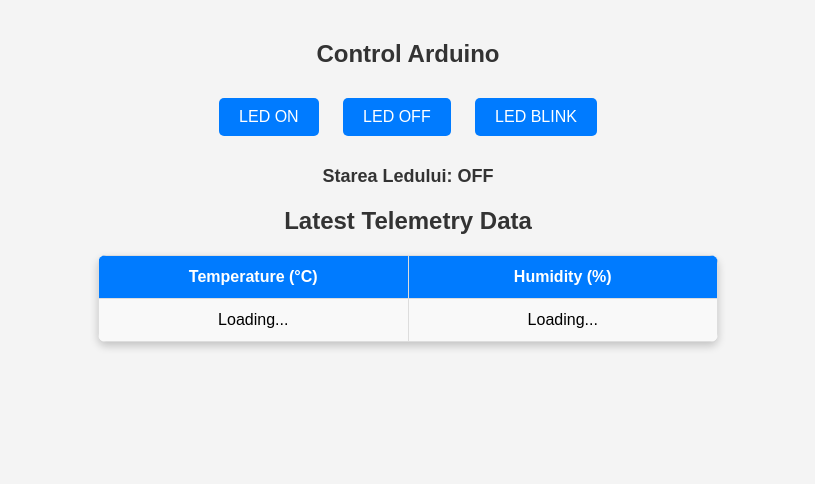
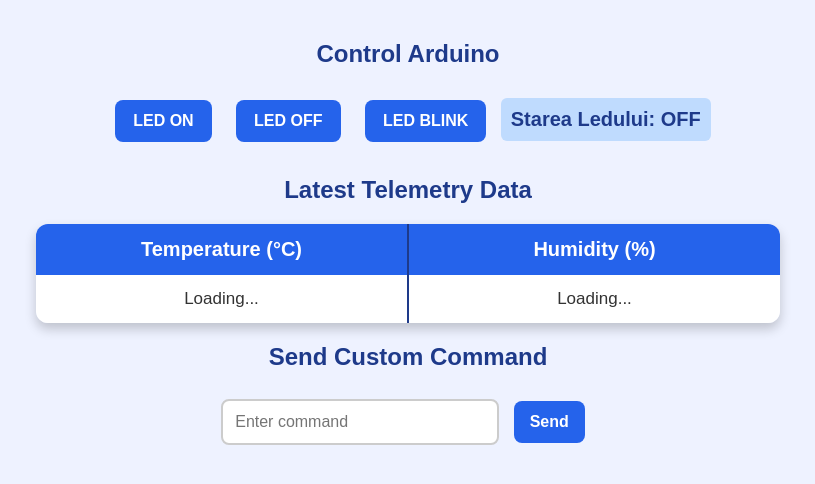
Before and after one commit to Mexic1/WebAppIoT, a Flask app: page / in a window 1280 px wide. Shown: the top 484 px of the page, without its empty margins (232-1047 px from the left). Run offline with Flask 3, Linux system fonts and the light colour scheme.

Commit message:
Email+mesaj

```diff
--- a/app.py
+++ b/app.py
@@ -1,6 +1,9 @@
 from flask import Flask, render_template, request, jsonify
 from azure.eventhub import EventHubConsumerClient
 from azure.iot.hub import IoTHubRegistryManager
+from email.mime.multipart import MIMEMultipart
+from email.mime.text import MIMEText
+import smtplib
 import threading
 import time
 import json
@@ -19,7 +22,40 @@ EVENT_HUB_CONNECTION_STRING = "Endpoint=sb://ihsuproddbres037dednamespace.servic
 EVENT_HUB_NAME = "iothub-ehub-arduinotem-63773205-02863a705e"
 CONSUMER_GROUP = "$Default"
 
+# 🔹 Configurare SMTP pentru a trimite emailuri
+#----------------------------------------------------------------------
+def send_email(subiect,mesaj):
+    SMTP_SERVER = 'smtp.mail.yahoo.com'
+    SMTP_PORT = 587
+    SMTP_USERNAME = 'cmorar100@yahoo.ro'
+    SMTP_PASSWORD = 'bqsxrsfiecsrjpik'
+    RECIPIENT_EMAIL = 'cmorar29@yahoo.com'
 
+    message = MIMEMultipart()
+    message['From'] = SMTP_USERNAME
+    message['To'] = RECIPIENT_EMAIL
+    message['Subject'] = subiect
+
+    body = mesaj + time.strftime("%Y-%m-%d %H:%M:%S")
+    message.attach(MIMEText(body, 'plain'))
+
+    try:
+            server = smtplib.SMTP(SMTP_SERVER, SMTP_PORT)
+            server.starttls()
+            server.login(SMTP_USERNAME, SMTP_PASSWORD)
+            text = message.as_string()
+            server.sendmail(SMTP_USERNAME, RECIPIENT_EMAIL, text)
+            server.quit()
+            print("E-mail trimis cu succes!")
+    except Exception as e:
+            print("Eroare la trimiterea e-mailului:", e)
+
+#----------------------------------------------------------------------
+
+
+
+# 🔹 Configurare Event Hub pentru a asculta mesajele de la Arduino
+#----------------------------------------------------------------------
 def on_event(partition_context, event):
     try:
         message_body = json.loads(event.body_as_str())
@@ -30,7 +66,16 @@ def on_event(partition_context, event):
         if("inundatie" in message_body):
             global received_water
             received_water = message_body["inundatie"]
-            print(f"📩 New Message Received: {message_body}")
+            print(f"📩 New Message Received Inundatie: {message_body}")
+            subiect = "Alerta inundatie!"
+            mesaj = "A fost detectată o inundație la data și ora:"
+            send_email(subiect, mesaj)
+        if("hot" in message_body):
+            print(f"📩 New Message Received TALHARI: {message_body}")
+            subiect = "Alerta Talhari!"
+            mesaj = "A fost detectată o tentativă de furt la data și ora:"
+            send_email(subiect, mesaj)
+
     except json.JSONDecodeError:
         print("❌ Failed to decode message body.")
     partition_context.update_checkpoint()
@@ -51,6 +96,7 @@ def threaded_event_listener():
 listener_thread = threading.Thread(target=threaded_event_listener, daemon=True)
 listener_thread.start()
 #----------------------------------------------------------------------
+
 
 
 # 🔹 Configurare Azure IoT Hub pentru a trimite comenzi către Arduino
@@ -87,5 +133,17 @@ def send_command():
     return jsonify({"status": "success", "message": "command"}), 200
 
 
+@app.route("/send_custom_command", methods=["POST"])
+def send_custom_command():
+    try:
+        data = request.get_json()
+        command = data["message"].lower()
+        message = json.dumps({"message": command})
+        iot_hub_manager.send_c2d_message(DEVICE_ID, message)
+    except Exception as e:
+        print(f"❌ Failed to send message: {e}")
+
+    return jsonify({"status": "success", "message": "command"}), 200
+
 if __name__ == "__main__":
     app.run(debug=True)
--- a/static/style.css
+++ b/static/style.css
@@ -1,71 +1,145 @@
 /* General Styles */
 body {
-    font-family: Arial, sans-serif;
+    font-family: 'Arial', sans-serif;
+    background-color: #eef2ff; /* Soft blue background */
     text-align: center;
-    background-color: #f4f4f4;
     margin: 0;
     padding: 20px;
 }
 
-/* Heading */
+/* Headings */
 h2 {
-    color: #333;
+    color: #1e3a8a; /* Darker blue */
+    margin-bottom: 15px;
+    font-size: 24px;
 }
 
 /* Buttons */
 button {
-    background-color: #007bff;
+    background-color: #2563eb; /* Vibrant blue */
     color: white;
     border: none;
-    padding: 10px 20px;
+    padding: 12px 18px;
+    font-size: 16px;
+    font-weight: bold;
     margin: 10px;
-    font-size: 16px;
     cursor: pointer;
-    border-radius: 5px;
-    transition: background 0.3s ease-in-out;
+    border-radius: 8px;
+    transition: all 0.3s ease-in-out;
 }
 
 button:hover {
-    background-color: #0056b3;
+    background-color: #1e40af; /* Deeper blue */
+    transform: scale(1.07);
+    box-shadow: 0px 4px 10px rgba(0, 0, 0, 0.2);
 }
 
-/* Status Text */
+/* LED Status */
 #status {
+    font-size: 20px;
+    font-weight: bold;
+    color: #1e3a8a; /* Darker blue */
+    margin: 15px 0;
+    background: #bfdbfe; /* Soft blue */
+    padding: 10px;
+    border-radius: 6px;
+    display: inline-block;
+}
+
+/* Telemetry Table */
+table {
+    width: 60%;
+    margin: 20px auto;
+    border-collapse: collapse;
+    border-radius: 12px;
+    overflow: hidden;
+    box-shadow: 0px 6px 12px rgba(0, 0, 0, 0.2);
+    table-layout: fixed; /* Ensures equal column widths */
+}
+
+th, td {
+    padding: 14px;
+    text-align: center;
     font-size: 18px;
-    font-weight: bold;
+    width: 25%; /* Adjust percentage as needed for equal column widths */
+}
+
+/* Table Header */
+th {
+    background-color: #2563eb; /* Vibrant blue */
+    color: white;
+    font-size: 20px;
+}
+
+/* Table Rows */
+td {
+    background-color: white;
     color: #333;
+    font-size: 17px;
+}
+
+/* Add Separator Line Between Columns */
+th:nth-child(1), td:nth-child(1) {
+    border-right: 2px solid #1e3a8a; /* Dark Blue Separator */
+}
+
+/* Future Table - Same Styling */
+.future-table {
+    width: 60%;
+    margin: 20px auto;
+    border-collapse: collapse;
+    border-radius: 12px;
+    overflow: hidden;
+    box-shadow: 0px 6px 12px rgba(0, 0, 0, 0.2);
+}
+
+.future-table th {
+    background-color: #16a34a; /* Green */
+    color: white;
+    font-size: 20px;
+}
+
+.future-table td {
+    background-color: white;
+    color: #333;
+    font-size: 17px;
+}
+
+/* Custom Command Form */
+form {
     margin-top: 20px;
 }
 
-/* Table Styling */
-table {
-    width: 50%;
-    margin: 20px auto;
-    border-collapse: collapse;
-    background: white;
-    box-shadow: 0 4px 8px rgba(0, 0, 0, 0.2);
+input {
+    padding: 12px;
+    font-size: 16px;
+    border: 2px solid #ccc;
     border-radius: 8px;
-    overflow: hidden;
-    table-layout: fixed; /* Ensures equal column width */
+    width: 250px;
+    outline: none;
+    transition: border 0.3s ease-in-out;
 }
 
-/* Table Headers & Cells */
-th, td {
-    padding: 12px;
-    border: 1px solid #ddd;
-    text-align: center;
-    width: 50%; /* Ensures equal width */
+input:focus {
+    border-color: #2563eb; /* Focus effect */
 }
 
-/* Table Header Styling */
-th {
-    background-color: #007bff;
+/* Submit Button */
+button[type="submit"] {
+    background-color: #2563eb;
     color: white;
+    padding: 12px 16px;
+    font-size: 16px;
+    border: none;
+    border-radius: 8px;
+    cursor: pointer;
+    transition: all 0.3s ease-in-out;
 }
 
-/* Alternating Row Colors */
-td {
-    background-color: #f9f9f9;
+button[type="submit"]:hover {
+    background-color: #1e40af;
+    transform: scale(1.07);
+    box-shadow: 0px 4px 10px rgba(0, 0, 0, 0.2);
 }
 
 /* Responsive Design */
--- a/templates/main.html
+++ b/templates/main.html
@@ -32,6 +32,31 @@
         </tbody>
     </table>
 
+    <h2>Send Custom Command</h2>
+    <form onsubmit="sendCustomCommand(event)">
+        <input type="text" id="custom-command" placeholder="Enter command" required>
+        <button type="submit">Send</button>
+    </form>
+
+    <script>
+        function sendCustomCommand(event) {
+            event.preventDefault();
+            const message = document.getElementById('custom-command').value;
+            fetch('/send_custom_command', {
+                method: 'POST',
+                headers: {
+                    'Content-Type': 'application/json'
+                },
+                body: JSON.stringify({ message: message })
+            })
+            .then(response => response.json())
+            .then(data => {
+                alert(`Command "${message}" sent successfully!`);
+                document.getElementById('custom-command').value = '';
+            });
+        }
+    </script>
+
 
     <script>
 
```
